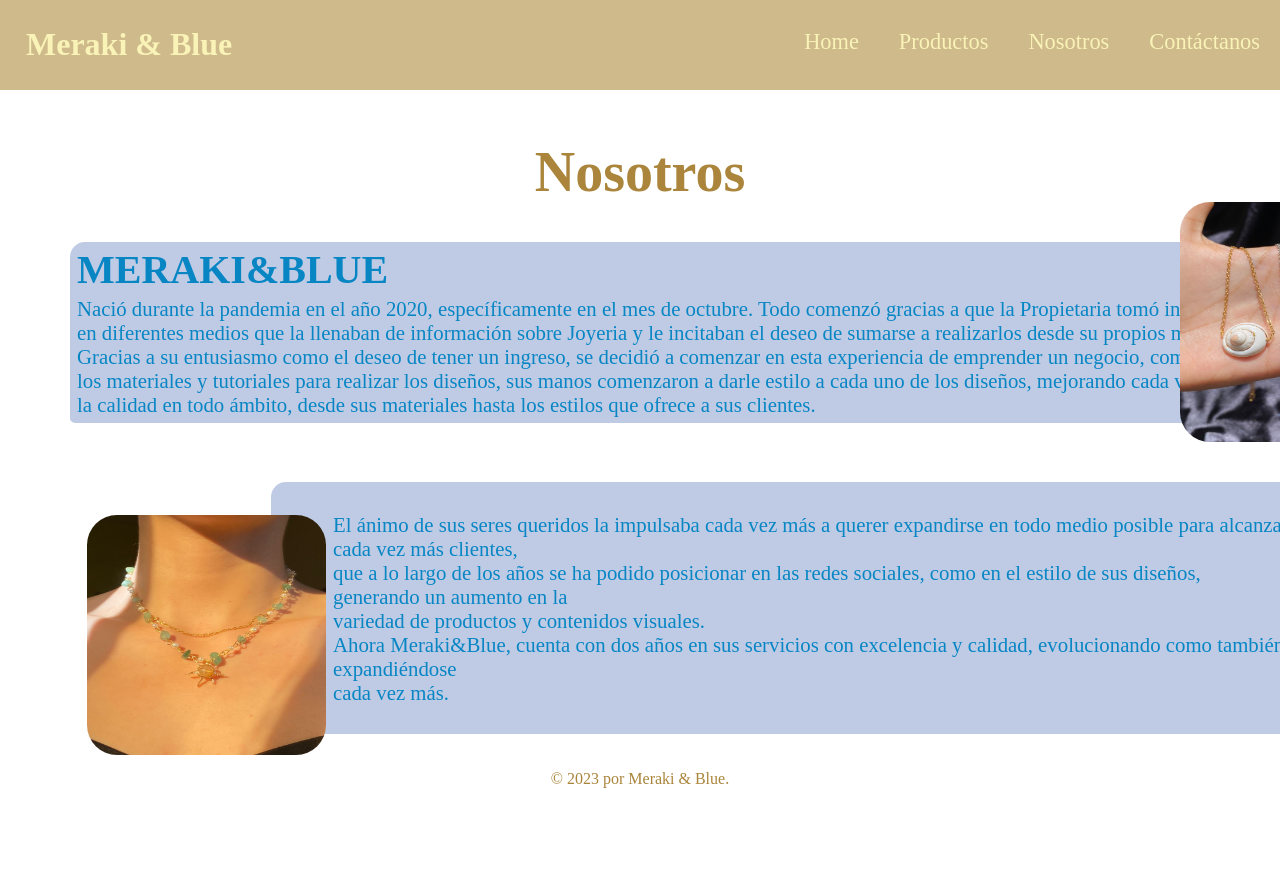
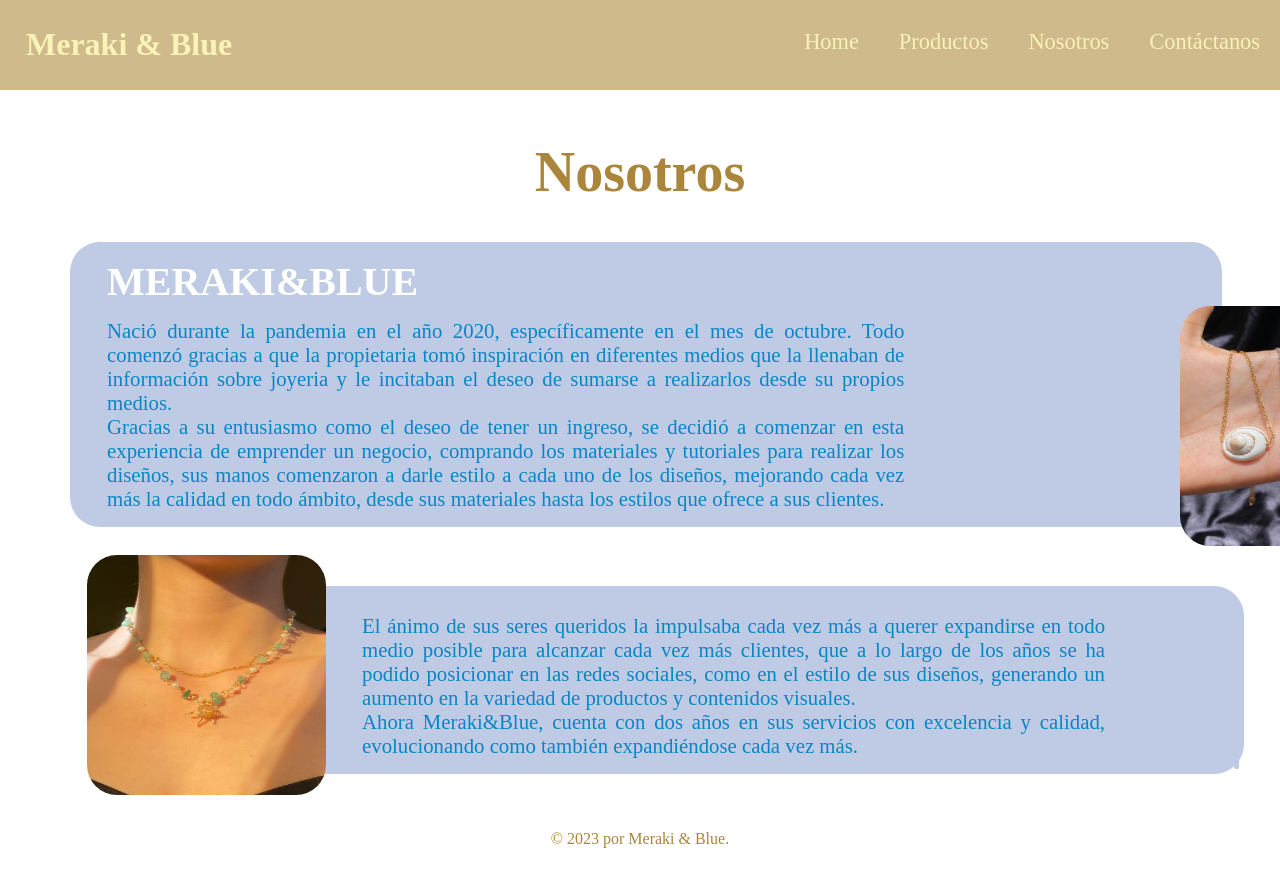
Before and after one commit to KarlaVall3/Meraki-Blue, a plain HTML site: page nosotros.html in a window 1280 px wide. Shown: the top 882 px of the page. Before the commit the page ends 808 px from the top, so only its background shows below. Drawn offline with Linux system fonts and the light colour scheme.

Commit message:
mimir time
Cambié parte de la página "nosotros"

```diff
--- a/css/estilo_nosotros.css
+++ b/css/estilo_nosotros.css
@@ -88,25 +88,31 @@ h2{
 h3{
 	font-family:Mermaid;
 	font-size: 2.5em;
-	color: #0886C4;
-	margin-top: -2px;
-	margin-bottom: 0.1px;
+	color: #FFF;
 	position: relative;
+	padding-top: 10px;
+	padding-bottom: 10px;
+	padding-left: 30px;
 
 }
 
-p1{
+#texto_primercuadro{
+	width: 70%;
+	padding: 10px;
+	padding-left: 30px;
+	padding-top: 0px;
 	font-family:Pinkerston;
 	color: #0886C4;
 	font-size: 1.3em;
-	text-align: left;
-
+	text-align: justify;
 }
 
+table, #pt2 table{
+	background-color: #BFCBE5;
+  border-radius: 30px 30px 30px 30px;
+}
 
 table {
-	background-color: #BFCBE5;
-  border-radius: 15px 15px 5px 5px;
 	margin-left: 70px;
 	margin-right: -45px;
 	text-align: left;
@@ -114,7 +120,7 @@ table {
 	padding: 3px;
 	padding-left: 1px;
 	position: unset;
-
+	width: 90%;
 }
 
 td{
@@ -123,16 +129,25 @@ td{
 	padding-left: 4px;
 	border-radius: 30px;
 	background-color: #BFCBE5;
+	height: 15px;
 }
 
-#collares {
+tr{
+	position: static;
+	padding: 1px;
+	padding-left: 4px;
+	border-radius: 30px;
+	background-color: #BFCBE5;
+	height: 20px;
+}
+
+#collares{
 	padding-left: 981px;
 	margin-top: -221px;
 	overflow: hidden;
 	display: inline-table;
 	margin-bottom: -456px;
 	position: unset;
-
 }
 
 #collares img{
@@ -140,29 +155,26 @@ td{
 	height: 240px;
 	border-radius: 30px;
 	margin-left: 199px;
-
-
 }
 
 #pt2 table {
-	background-color: #BFCBE5;
-    border-radius: 15px 15px 5px 5px;
 	margin-left: 271px;
 	margin-right: -45px;
 	text-align: left;
 	margin-top: -0.1px;
-	padding: 26px;
-	padding-left: 56px;
-
-
+	padding-left: 25px;
+	width: 76%;
 }
 
-p2{
+#texto_segundocuadro{
+	width: 80%;
+	padding: 10px;
+	padding-left: 60px;
+	padding-top: 0px;
 	font-family:Pinkerston;
 	color: #0886C4;
 	font-size: 1.3em;
-	text-align: left;
-
+	text-align: justify;
 }
 
 #sol {
@@ -187,6 +199,6 @@ footer{
 	text-align: center;
 	font-family:Pinkerston;
 	color: #AA853B;
-	padding-top: 20 px;
-	padding-bottom: 20px;
+	padding-top: 20px;
+	padding-bottom: 50px;
 }
--- a/nosotros.html
+++ b/nosotros.html
@@ -28,18 +28,21 @@
         </header>
 </main>
 
-<h2 id="titulo">Nosotros</h2>
+<h2>Nosotros</h2>
 
     <table id="pt1">
     <tr>
-        <td><h3 id="titulo">MERAKI&BLUE</h3></td>
+        <td><h3>MERAKI&BLUE</h3></td>
         </tr>
         <tr>
-        <td><p1>Nació durante la pandemia en el año 2020, específicamente en el mes de octubre. Todo comenzó gracias a que la Propietaria tomó inspiración <br>  en diferentes medios que la llenaban de información sobre Joyeria y le incitaban el deseo de sumarse a realizarlos desde su propios medios.
-        <br> Gracias a su entusiasmo como el deseo de tener un ingreso, se decidió a  comenzar en esta experiencia de emprender un negocio, comprando <br>
-         los  materiales y tutoriales para realizar los diseños, sus manos comenzaron a darle estilo a cada uno de los diseños, mejorando cada vez más <br>
-         la calidad en todo ámbito, desde sus materiales hasta los estilos que ofrece a sus clientes. </p1> </td>
-    </tr>
+        <td>
+            <div id="texto_primercuadro">
+                Nació durante la pandemia en el año 2020, específicamente en el mes de octubre. Todo comenzó gracias a que la propietaria tomó inspiración en diferentes medios que la llenaban de información sobre joyeria y le incitaban el deseo de sumarse a realizarlos desde su propios medios.
+                <br>
+                Gracias a su entusiasmo como el deseo de tener un ingreso, se decidió a comenzar en esta experiencia de emprender un negocio, comprando los  materiales y tutoriales para realizar los diseños, sus manos comenzaron a darle estilo a cada uno de los diseños, mejorando cada vez más la calidad en todo ámbito, desde sus materiales hasta los estilos que ofrece a sus clientes.
+            </div>
+        </td>
+        </tr>
     </table>
     <div id="collares"><img src="imagenes/collares.jpeg"></div>
 <br>
@@ -50,9 +53,15 @@
             <tr>
     </tr>
         <tr>
-            <td><p2>El ánimo de sus seres queridos la impulsaba cada vez más a querer expandirse en todo medio posible para alcanzar cada vez más clientes, <br>que a lo largo de los años se ha podido posicionar en las redes sociales, como en el estilo de sus diseños, generando un aumento en la <br> variedad de productos y contenidos visuales. <br>Ahora Meraki&Blue, cuenta con dos años en sus servicios con excelencia y calidad, evolucionando como también expandiéndose <br>cada vez más.   </p2>   <td>
-    </tr>
-    </table>
+            <td>
+                <div id="texto_segundocuadro">
+                El ánimo de sus seres queridos la impulsaba cada vez más a querer expandirse en todo medio posible para alcanzar cada vez más clientes, que a lo largo de los años se ha podido posicionar en las redes sociales, como en el estilo de sus diseños, generando un aumento en la variedad de productos y contenidos visuales.
+
+                <br>Ahora Meraki&Blue, cuenta con dos años en sus servicios con excelencia y calidad, evolucionando como también expandiéndose cada vez más.
+                </div>
+            <td>
+        </tr>
+        </table>
     <div id="sol"><img src="imagenes/sol.jpeg"></div>
 <br>
 <br>
```
